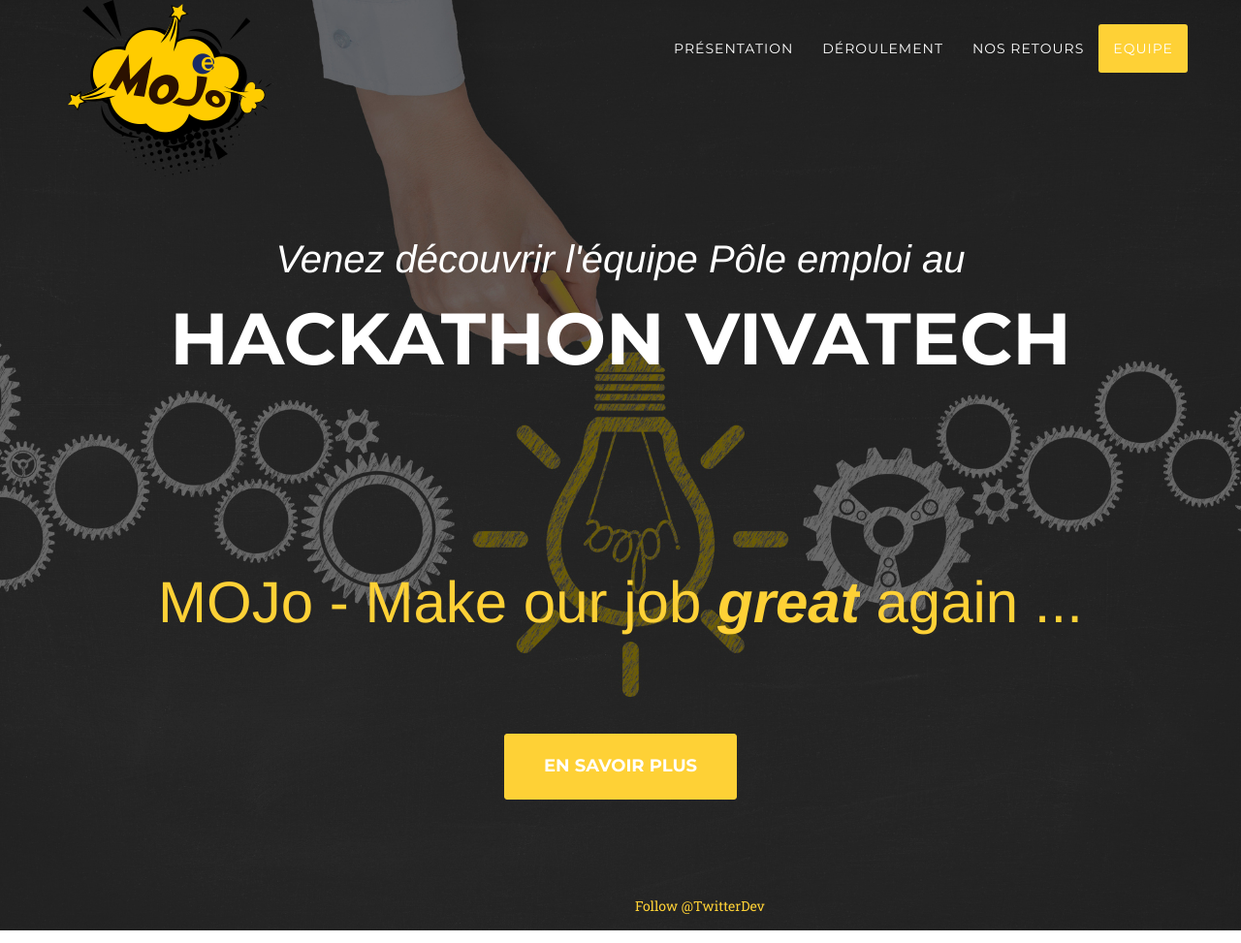
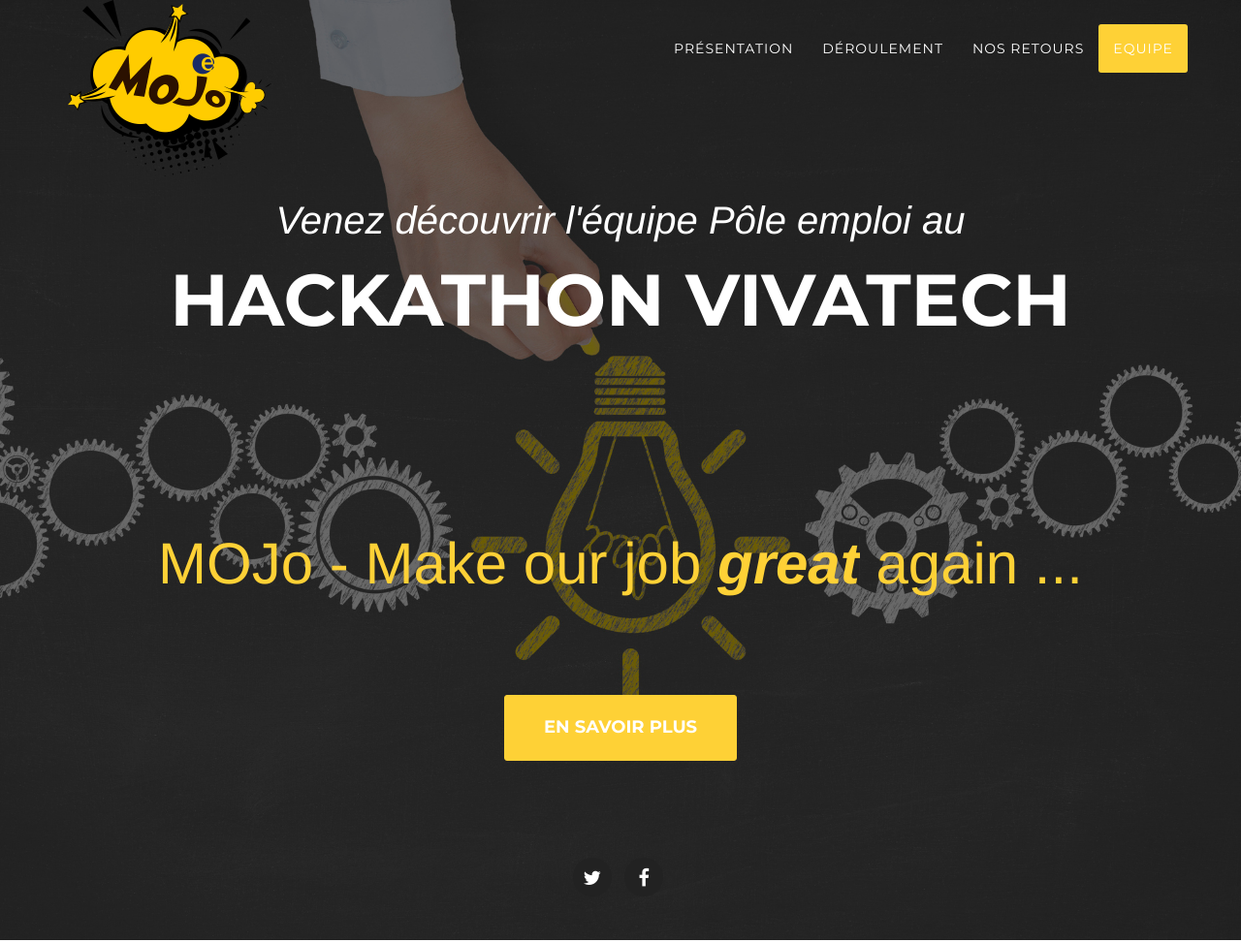
Before and after one commit to mojo-team/communication, a website: page index.html in a window 1280 px wide. Shown: the top 973 px of the page at 97% size. Drawn offline with nearby package versions, Linux system fonts and the light colour scheme; files that its build step writes are made by us from their sources; a web font is replaced by a local one.

Commit message:
social + equipe

```diff
--- a/index.html
+++ b/index.html
@@ -50,7 +50,7 @@
     if (d.getElementById(id)) return;
     js = d.createElement(s);
     js.id = id;
-    js.src = "//connect.facebook.net/fr_FR/sdk.js#xfbml=1&version=v2.9";
+    js.src = "https://connect.facebook.net/fr_FR/sdk.js#xfbml=1&version=v2.9";
     fjs.parentNode.insertBefore(js, fjs);
 }(document, 'script', 'facebook-jssdk'));</script>
 
@@ -128,19 +128,22 @@
             </div>
             <a href="#presentation" class="page-scroll btn btn-xl ">En savoir plus</a>
         </div>
-        <div class="text-center row" style="padding-bottom: 15px">
-            <div class="col-xs-6">
-                <div class="fb-follow pull-right" data-href="https://www.facebook.com/Mojopeinc-2308195429405654/" data-layout="button_count"
+        <ul class="list-inline social-buttons" style="padding-bottom: 45px"  >
+            <li>
+                <a class="twitter-follow-button" href="https://twitter.com/mojopeinc"
+                   data-show-screen-name="false"
+                   data-size="large"><i class="fa fa-inverse fa-twitter"></i></a>
+            </li>
+            <li>
+                <div id="bouton-facebook" class="fb-follow" data-href="https://www.facebook.com/Mojopeinc-2308195429405654/"
+                     data-layout="button_count"
                      data-size="large"
                      data-show-faces="true" data-colorscheme="dark"></div>
-            </div>
-            <div class="col-xs-6">
-                <div class="pull-left">
-                    <a class="twitter-follow-button" href="https://twitter.com/mojopeinc" data-show-screen-name="false"
-                       data-size="large">Follow @TwitterDev</a>
-                </div>
-            </div>
-        </div>
+                <a id="facebook-par-defaut" href="https://www.facebook.com/Mojopeinc-2308195429405654/"><i
+                        class="fa fa-inverse fa-facebook"></i></a>
+            </li>
+        </ul>
+
     </div>
 </header>
 <!-- presentation Section -->
@@ -425,6 +428,8 @@
                     <p class="text-muted">Développeur cycliste</p>
                 </div>
             </div>
+        </div>
+        <div class="row">
             <div class="col-sm-4">
                 <div class="team-member">
                     <img src="img/team/benjamin.jpg" class="img-responsive img-circle" alt="">
--- a/less/agency.less
+++ b/less/agency.less
@@ -207,7 +207,7 @@
 @media(min-width:768px) {
     header {
         .intro-text {
-            padding-top: 65px;
+            padding-top: 25px;
             padding-bottom: 100px;
             .intro-lead-in {
                 .serif-font;
@@ -583,6 +583,16 @@
 
 // Social Buttons
 
+#facebook-par-defaut {
+  display: none;
+}
+
+#bouton-facebook:empty + a{
+  display: block;
+}
+
+
+
 ul.social-buttons {
     margin-bottom: 0;
     li {
```
Also changed, not shown: assets/agency.min.css, css/agency.css, img/team/benjamin.jpg (added).
